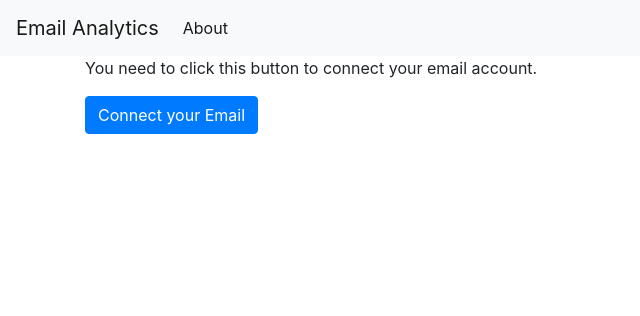
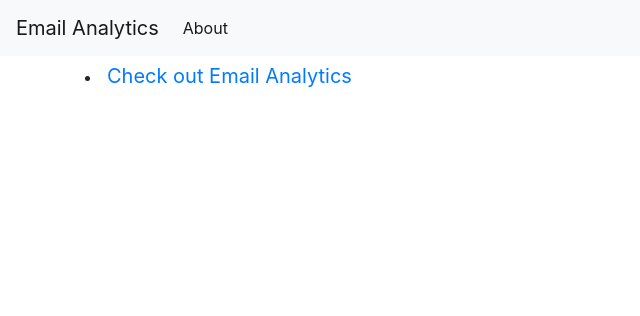
Before and after one commit to saif2khan/email-analytics, a Flask app: page / in a window 1280 px wide. Shown: the top 316 px of the page, without its empty margins (0-640 px from the left). Run offline with Flask 3, Linux system fonts and the light colour scheme; some libraries are stand-ins or nearby versions.

Commit message:
Added html pages

```diff
--- a/app.py
+++ b/app.py
@@ -47,6 +47,12 @@ app.register_blueprint(nylas_bp, url_prefix="/login")
 app.wsgi_app = ProxyFix(app.wsgi_app)
 
 @app.route('/')
+
+def hello():
+    return render_template('hello.html')
+
+
+@app.route('/emailanalytics')
 def index():
 
     # If the user has already connected to Nylas via OAuth,
--- a/templates/base.html
+++ b/templates/base.html
@@ -19,7 +19,7 @@
         <div class="collapse navbar-collapse" id="navbarNav">
             <ul class="navbar-nav">
             <li class="nav-item active">
-                <a class="nav-link" href="#">About</a>
+                <a class="nav-link" href=""{{ url_for('about')}}">About</a>
             </li>
             </ul>
         </div>
--- a/templates/before_authorized.html
+++ b/templates/before_authorized.html
@@ -7,7 +7,7 @@
 {% endif %}
 
 <p>You need to click this button
-   to connect your email account.</p>
+   to connect your Google Workspace email account. Gmail accounts will not be connected</p>
 <a href="{{ url_for("nylas.login") }}" class="btn btn-primary">Connect your Email</a>
 
 <script type="text/javascript">
--- /dev/null
+++ b/templates/hello.html
@@ -0,0 +1,7 @@
+{% extends 'base.html' %}
+
+{% block content %}
+
+<li> <a class="navbar-brand" href="{{ url_for('index')}}">Check out Email Analytics</a> </li>
+
+{% endblock %}
```
Also changed, not shown: templates/about.html (added, +7 -0 lines).
